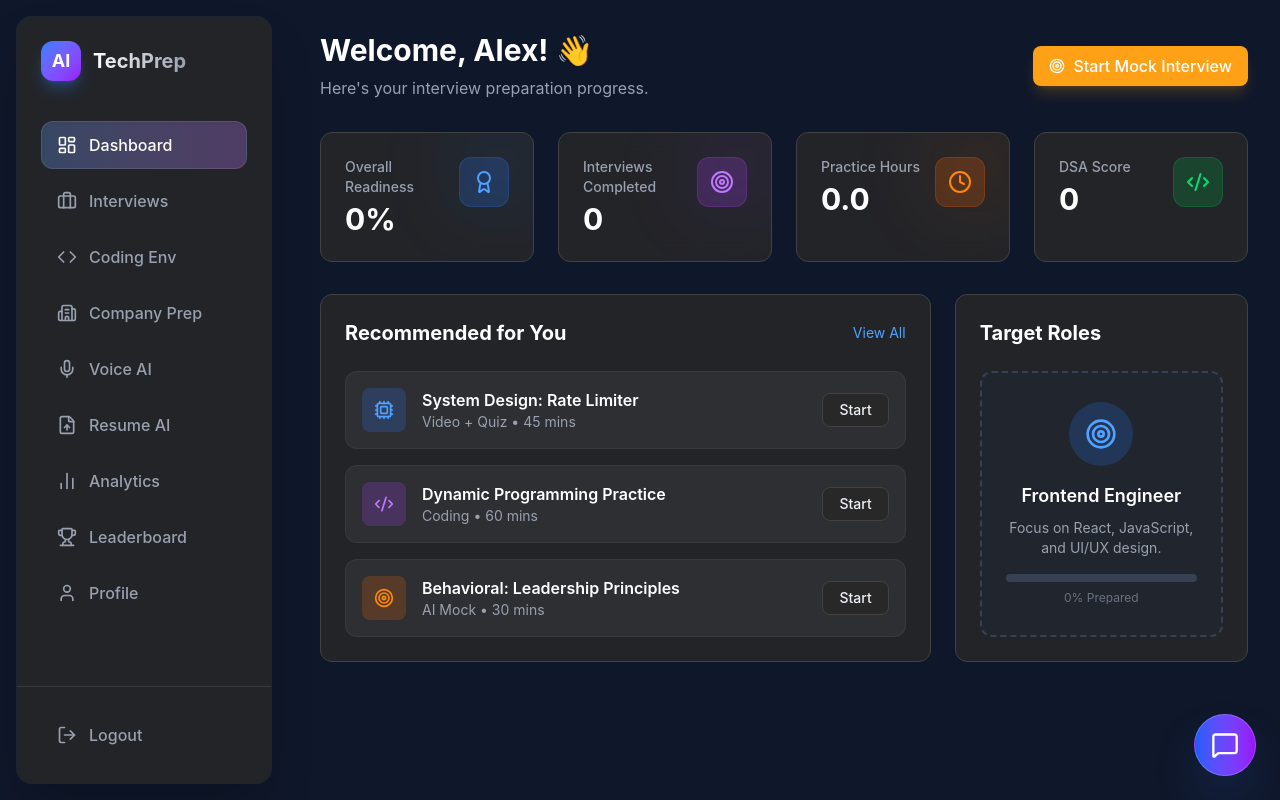
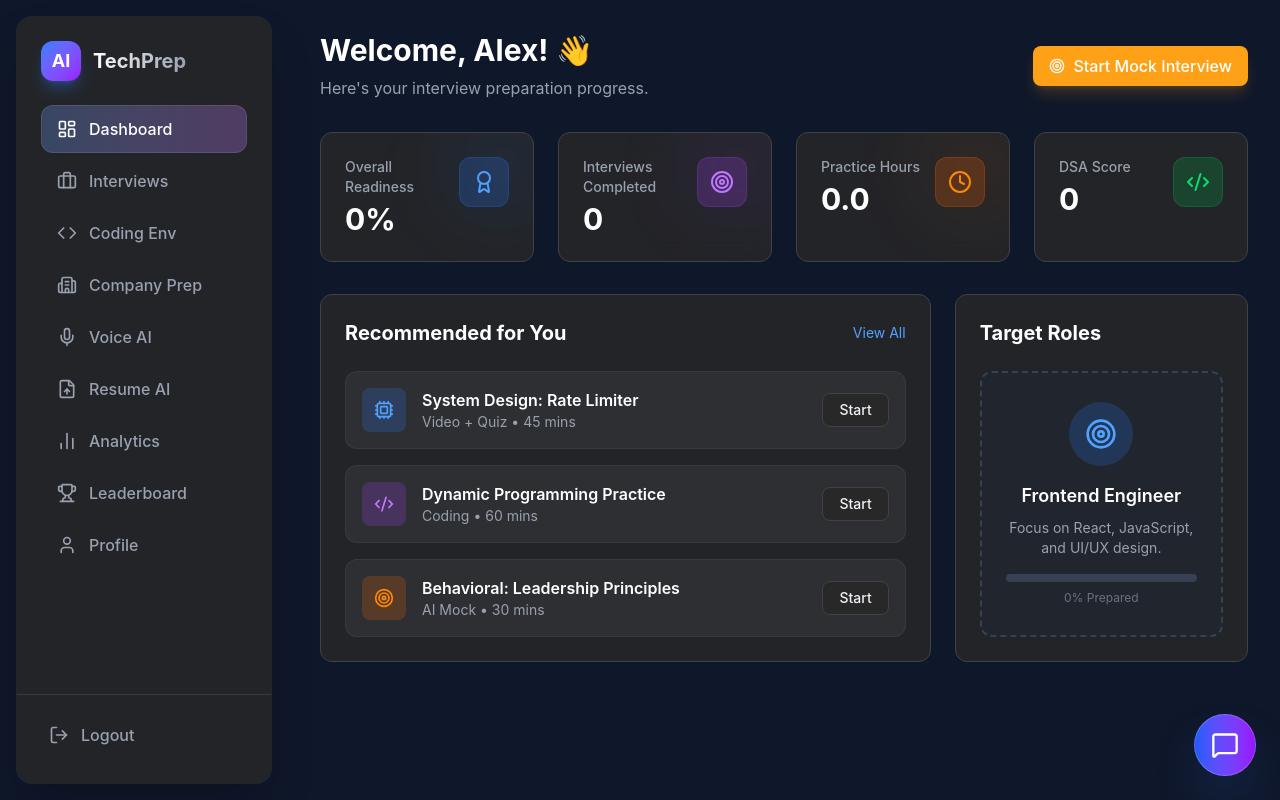
Before and after one commit to Master-arman/A2O-INT_PREPARATION, a React (Vite) app: page / in a window 1280 px wide. Built offline with nearby package versions, Linux system fonts and the light colour scheme.

Commit message:
Fixed sidebar layout and logout button visibility

```diff
--- a/src/components/Layout.jsx
+++ b/src/components/Layout.jsx
@@ -74,8 +74,8 @@ const Layout = () => {
         fixed md:relative inset-y-0 left-0 w-64 glass-panel border-r border-[#1e293b]/50 m-4 flex flex-col justify-between rounded-2xl shadow-2xl z-50 transition-transform duration-300 ease-in-out
         ${isMobileMenuOpen ? 'translate-x-0' : '-translate-x-[150%] md:translate-x-0'}
       `}>
-        <div className="p-6">
-          <div className="flex items-center gap-3 mb-10">
+        <div className="p-6 flex-1 overflow-y-auto overflow-x-hidden" style={{ scrollbarWidth: 'none' }}>
+          <div className="flex items-center gap-3 mb-6">
             <div className="w-10 h-10 rounded-xl bg-gradient-to-br from-blue-500 to-purple-600 flex items-center justify-center font-bold text-lg shadow-lg shadow-blue-500/30">
               AI
             </div>
@@ -84,7 +84,7 @@ const Layout = () => {
             </h1>
           </div>
 
-          <nav className="space-y-2">
+          <nav className="space-y-1">
             {navItems.map((item) => {
               const isActive = location.pathname === item.path;
               const Icon = item.icon;
@@ -114,7 +114,7 @@ const Layout = () => {
           </nav>
         </div>
 
-        <div className="p-6 border-t border-white/10">
+        <div className="p-4 mb-2 border-t border-white/10">
           <Link to="/auth" onClick={handleLogout} className="flex items-center gap-3 px-4 py-3 rounded-xl text-gray-400 hover:text-white hover:bg-red-500/10 hover:text-red-400 transition-all">
             <LogOut className="w-5 h-5" />
             <span className="font-medium">Logout</span>
```
